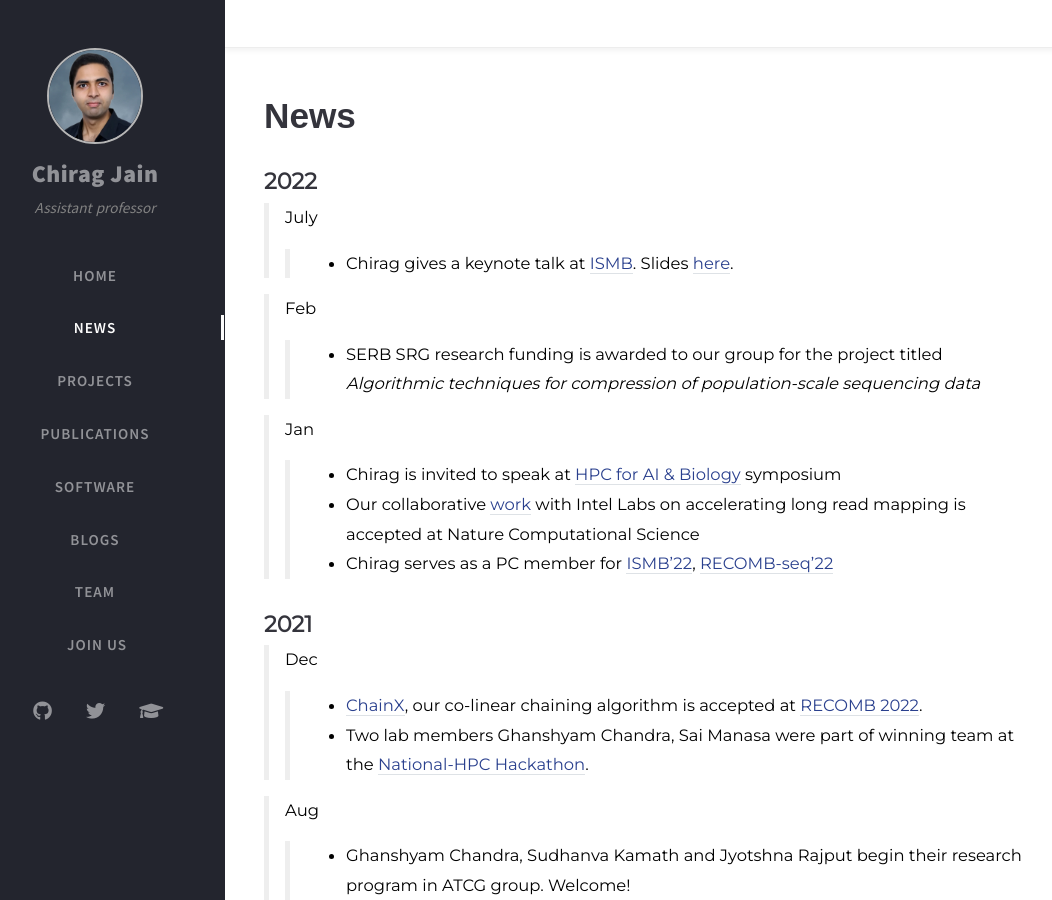
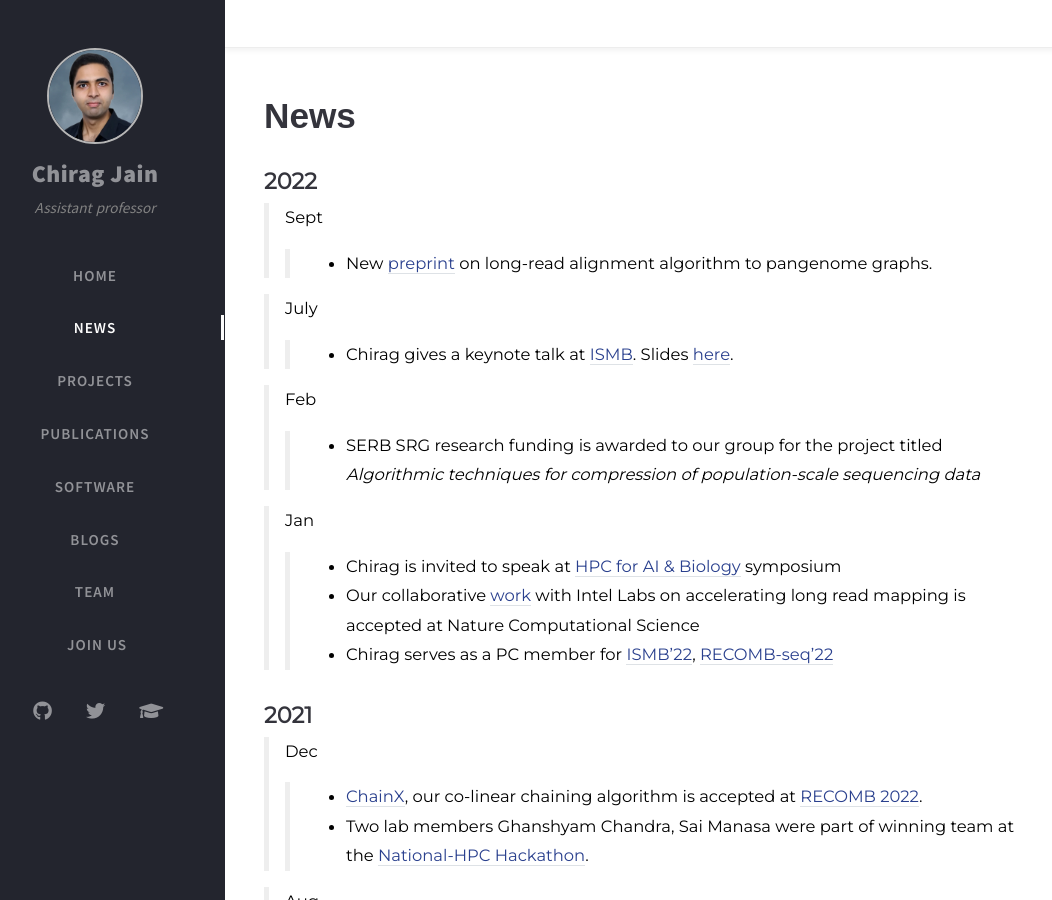
Before and after one commit to at-cg/at-cg.github.io, a Jekyll site: the page built from tabs/new.md, in a window 1280 px wide and 900 px high. Shown: the whole window, without its empty margins (35-1087 px from the left). Built offline with Jekyll 4.4.1, drawn with Linux system fonts in a browser that asks for light colours; nearby versions of some CDN libraries; comment, search, counter and statistics services are not loaded.

Commit message:
Update new.md

```diff
--- a/tabs/new.md
+++ b/tabs/new.md
@@ -20,6 +20,9 @@ type: news
 # **News**
 
 ## **2022**
+
+> Sept
+>> - New [preprint](https://doi.org/10.1101/2022.08.29.505691) on long-read alignment algorithm to pangenome graphs.
 
 > July
 >> - Chirag gives a keynote talk at [ISMB](https://www.iscb.org/ismb2022-program/abstracts/microbiome). Slides [here](https://drive.google.com/file/d/1CJb3H5E0dfSQMyDjrzzth5TG2M_IEO2R/view?usp=sharing).
```
